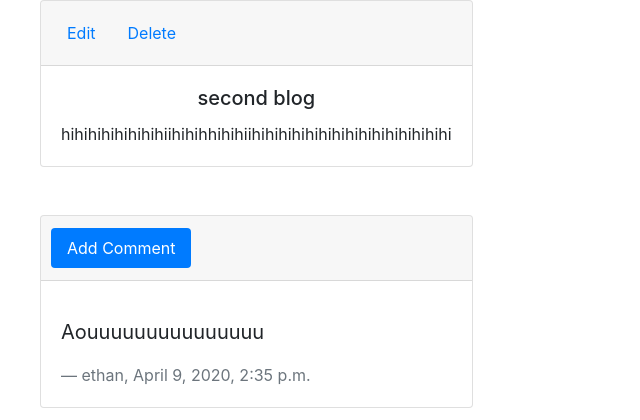
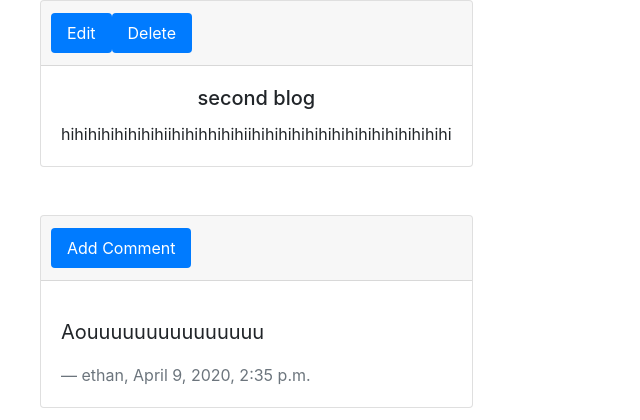
Before and after one commit to Srikant9217/my-first-blog, a Django app: template blog/templates/blog/post_detail.html in a window 1280 px wide. Shown: the part 72-492 px from the top of the page, without its empty margins (0-640 px from the left). Run offline with Django 3.2, Linux system fonts and the light colour scheme; the template is opened without the code that fills it: values that come from a table or form of the project are taken from there, others are empty; a user stored in the database is signed in; data comes from the database, SQL or seed files in the repository; parts of the project's set-up code (start-up, migrations or seed data) failed here and were passed over; some libraries are stand-ins or nearby versions.

Commit message:
added nav

```diff
--- a/blog/templates/blog/post_detail.html
+++ b/blog/templates/blog/post_detail.html
@@ -5,17 +5,18 @@
 <div class="card text-center">
     <div class="card-header">
         <ul class="nav nav-pills card-header-pills">
-            {% if post.published_date == False %}
+            {% if post.published_date %}
+            {% else %}
             <li class="nav-item">
                 <a class="nav-link active" href="{% url 'post_publish' pk=post.pk %}">Publish</a>
             </li>
             {% endif %}
             {% if user.is_authenticated %}
             <li class="nav-item">
-                <a class="nav-link" href="{% url 'post_edit' pk=post.pk %}">Edit</a>
+                <a class="nav-link active" href="{% url 'post_edit' pk=post.pk %}">Edit</a>
             </li>
             <li class="nav-item">
-                <a class="nav-link" href="{% url 'post_remove' pk=post.pk %}">Delete</a>
+                <a class="nav-link active" href="{% url 'post_remove' pk=post.pk %}">Delete</a>
             </li>
             {% endif %}
         </ul>
```
